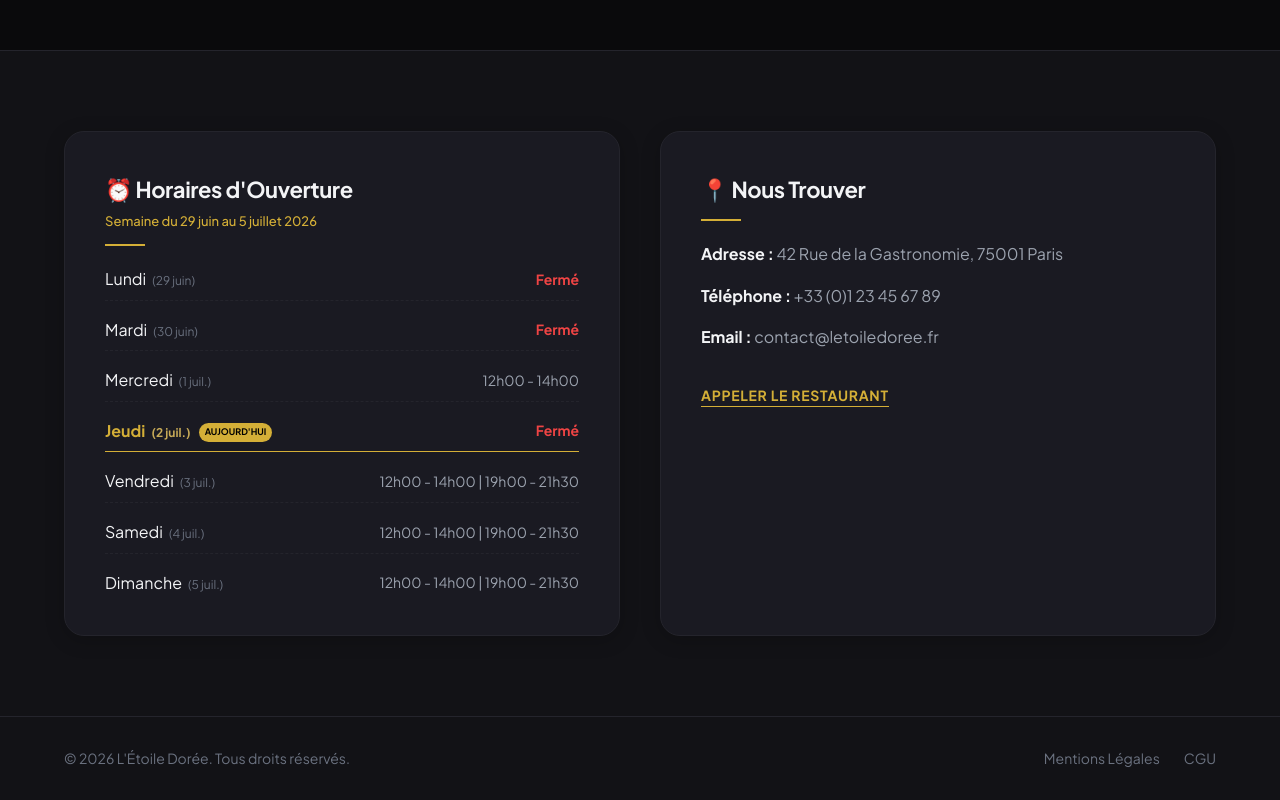
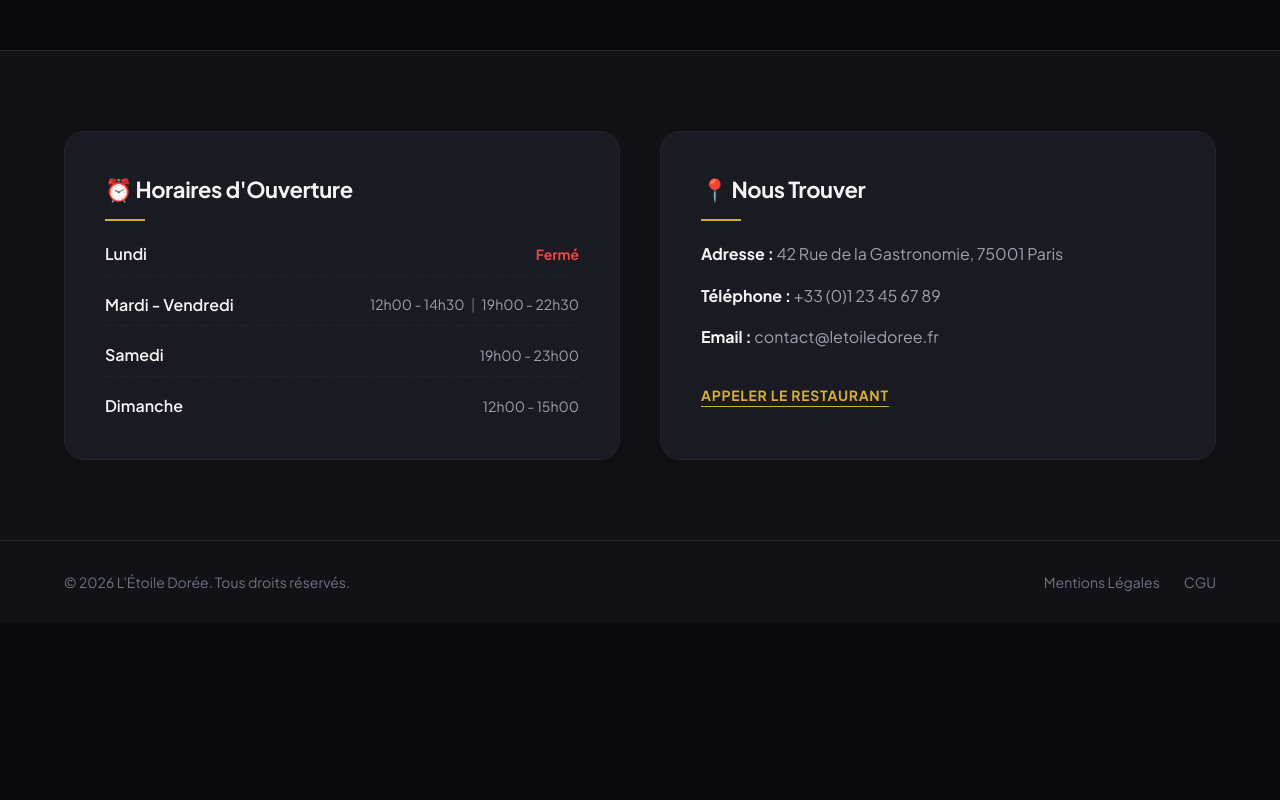
Before and after one commit to Nicocrpt/projet-restaurant-front, a React (Vite) app: page / in a window 1280 px wide. Shown: the part 1330-2130 px from the top of the page. After the commit the page ends 1953 px from the top, so only its background shows below. Built offline with nearby package versions, Linux system fonts and the light colour scheme; a web font is replaced by a local one.

Commit message:
Modifications hoaraires et Footer/header

```diff
--- a/src/App.jsx
+++ b/src/App.jsx
@@ -1,5 +1,7 @@
 import React from 'react';
-import { Routes, Route, Link, Navigate } from 'react-router-dom';
+import { Routes, Route, Navigate } from 'react-router-dom';
+import Header from './components/Header.jsx';
+import Footer from './components/Footer.jsx';
 import Home from './pages/Home.jsx';
 import Menu from './pages/Menu.jsx';
 import Login from './pages/Login.jsx';
@@ -12,24 +14,7 @@ function App() {
   return (
     <div className="app-wrapper">
       {/* Navigation Header */}
-      <header className="main-header">
-        <div className="header-container">
-          <Link to="/" className="logo-brand">
-            <span className="logo-icon">✨</span>
-            <span className="logo-text">L'Étoile Dorée</span>
-          </Link>
-          <nav className="nav-menu">
-            <Link to="/" className="nav-link">Accueil</Link>
-            <Link to="/menu" className="nav-link">La Carte</Link>
-            <Link to="/my-reservations" className="nav-link">Mes Réservations</Link>
-            <Link to="/reservations" className="nav-link admin-link">Admin</Link>
-          </nav>
-          <div className="auth-buttons">
-            <Link to="/login" className="btn btn-outline">Connexion</Link>
-            <Link to="/signup" className="btn btn-primary btn-sm">S'inscrire</Link>
-          </div>
-        </div>
-      </header>
+      <Header />
 
       {/* Main Content Area */}
       <main className="main-content">
@@ -45,15 +30,7 @@ function App() {
       </main>
 
       {/* Footer */}
-      <footer className="main-footer">
-        <div className="footer-container">
-          <p className="copyright">&copy; {new Date().getFullYear()} L'Étoile Dorée. Tous droits réservés.</p>
-          <div className="footer-links">
-            <a href="#privacy">Mentions Légales</a>
-            <a href="#terms">CGU</a>
-          </div>
-        </div>
-      </footer>
+      <Footer />
     </div>
   );
 }
--- /dev/null
+++ b/src/components/Horaires.jsx
@@ -0,0 +1,32 @@
+import React from 'react';
+
+function Horaires() {
+  return (
+    <div className="info-card hours-card">
+      <h3 className="card-title">⏰ Horaires d'Ouverture</h3>
+      <div className="divider-small"></div>
+      <ul className="hours-list">
+        <li>
+          <span className="day">Lundi</span>
+          <span className="time closed">Fermé</span>
+        </li>
+        <li>
+          <span className="day">Mardi - Vendredi</span>
+          <span className="time">
+            12h00 - 14h30 <span className="separator">|</span> 19h00 - 22h30
+          </span>
+        </li>
+        <li>
+          <span className="day">Samedi</span>
+          <span className="time">19h00 - 23h00</span>
+        </li>
+        <li>
+          <span className="day">Dimanche</span>
+          <span className="time">12h00 - 15h00</span>
+        </li>
+      </ul>
+    </div>
+  );
+}
+
+export default Horaires;
--- a/src/pages/Home.jsx
+++ b/src/pages/Home.jsx
@@ -1,9 +1,9 @@
 import React from 'react';
 import { Link } from 'react-router-dom';
 import FeatureCard from '../components/FeatureCard.jsx';
+import Horaires from '../components/Horaires.jsx';
 
 function Home() {
-  // We define the features since they repeat 4 times in a grid
   const features = [
     {
       icon: "✨",
@@ -27,73 +27,9 @@ function Home() {
     }
   ];
 
-  // Helper: Get dates of the current week (Monday to Sunday)
-  const getWeekDays = () => {
-    const current = new Date(); // Returns July 2, 2026
-    const week = [];
-
-    // Day of the week (0 = Sunday, 1 = Monday, etc.)
-    const currentDay = current.getDay();
-    // Adjust distance so Monday is 0
-    const distance = currentDay === 0 ? -6 : 1 - currentDay;
-
-    const monday = new Date(current);
-    monday.setDate(current.getDate() + distance);
-
-    for (let i = 0; i < 7; i++) {
-      const day = new Date(monday);
-      day.setDate(monday.getDate() + i);
-      week.push(day);
-    }
-    return week;
-  };
-
-  const weekDays = getWeekDays();
-
-  // Helper: Format range label (e.g. "du 29 juin au 5 juillet 2026")
-  const formatWeekRange = (days) => {
-    if (days.length === 0) return '';
-    const first = days[0];
-    const last = days[6];
-
-    const options = { day: 'numeric', month: 'long' };
-    const firstStr = first.toLocaleDateString('fr-FR', options);
-    const lastStr = last.toLocaleDateString('fr-FR', { day: 'numeric', month: 'long', year: 'numeric' });
-
-    return `du ${firstStr} au ${lastStr}`;
-  };
-
-  // Helper: Match day to opening hours based on database slots
-  const getHoursForDate = (date) => {
-    const startRange = new Date('2026-07-01T00:00:00');
-    const endRange = new Date('2026-08-30T23:59:59');
-
-    // Check if within seeded slots range (July - August 2026)
-    if (date < startRange || date > endRange) {
-      return 'Fermé';
-    }
-
-    const dayOfWeek = date.getDay(); // 0 = Sunday, 1 = Monday, etc.
-
-    if (dayOfWeek === 4) {
-      // Thursday (Jeudi) has no slots in seed data -> Closed
-      return 'Fermé';
-    } else if (dayOfWeek === 3) {
-      // Wednesday (Mercredi) has only lunch slots (12h - 14h)
-      return '12h00 - 14h00';
-    } else {
-      // Monday, Tuesday, Friday, Saturday, Sunday have lunch (12h) and dinner (19h) slots
-      return '12h00 - 14h00 | 19h00 - 21h30';
-    }
-  };
-
-  const capitalizeFirstLetter = (string) => {
-    return string.charAt(0).toUpperCase() + string.slice(1);
-  };
-
   return (
     <div className="home-container">
-      {/* Hero Section (Single-use, kept inline to avoid over-engineering) */}
+      {/* Hero Section */}
       <section className="hero-section">
         <div className="hero-overlay"></div>
         <div className="hero-content">
@@ -143,36 +79,12 @@ function Home() {
         </div>
       </section>
 
-      {/* Quick Info & Dynamic Hours Section */}
+      {/* Quick Info & Hours Section */}
       <section className="info-section">
         <div className="section-container">
           <div className="info-grid">
-            {/* Dynamic Hours Card based on DB Slots */}
-            <div className="info-card hours-card">
-              <h3 className="card-title">⏰ Horaires d'Ouverture</h3>
-              <p className="week-range">Semaine {formatWeekRange(weekDays)}</p>
-              <div className="divider-small"></div>
-              <ul className="hours-list">
-                {weekDays.map((day, index) => {
-                  const hours = getHoursForDate(day);
-                  const isClosed = hours === 'Fermé';
-                  const isToday = day.toDateString() === new Date().toDateString();
-
-                  return (
-                    <li key={index} className={isToday ? 'today' : ''}>
-                      <span className="day-name">
-                        {capitalizeFirstLetter(day.toLocaleDateString('fr-FR', { weekday: 'long' }))}
-                        <span className="day-date"> ({day.toLocaleDateString('fr-FR', { day: 'numeric', month: 'short' })})</span>
-                        {isToday && <span className="today-badge">Aujourd'hui</span>}
-                      </span>
-                      <span className={`time ${isClosed ? 'closed' : ''}`}>
-                        {hours}
-                      </span>
-                    </li>
-                  );
-                })}
-              </ul>
-            </div>
+            {/* Opening Hours Component */}
+            <Horaires />
 
             {/* Contact Details Card */}
             <div className="info-card contact-card">
```
